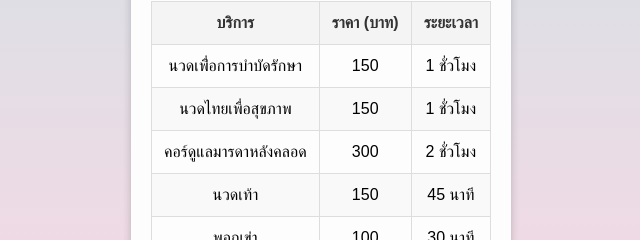
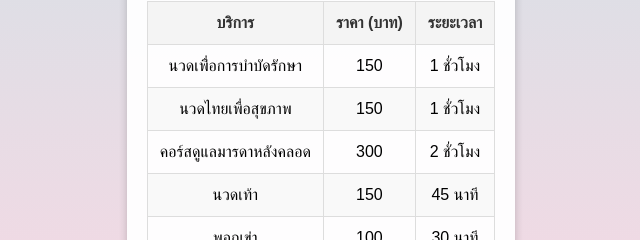
Before and after one commit to PtuBooking/PTUBookinkk, a plain HTML site: page index.html in a window 1280 px wide. Shown: the part 836-1076 px from the top of the page, 319-959 px from the left. Drawn offline with Linux system fonts and the light colour scheme.

Commit message:
Update index.html

```diff
--- a/index.html
+++ b/index.html
@@ -132,7 +132,7 @@
                 <option value="">เลือกวิธีการรักษา</option>
                 <option value="นวดเพื่่อการบำบัดรักษา">นวดเพื่่อการบำบัดรักษา</option>
                 <option value="นวดไทยเพื่อสุขภาพ">นวดไทยเพื่อสุขภาพ</option>
-                <option value="คอร์ดูแลมารดาหลังคลอด">คอร์ดูแลมารดาหลังคลอด</option>
+                <option value="คอร์สดูแลมารดาหลังคลอด">คอร์สดูแลมารดาหลังคลอด</option>
                 <option value="นวดเท้า">นวดเท้า</option>
                 <option value="นวดเข่า">นวดเข่า</option>
                 <option value="พอกตา">พอกตา</option>
@@ -173,7 +173,7 @@
                     <td>1 ชั่วโมง</td>
                 </tr>
                 <tr>
-                    <td>คอร์ดูแลมารดาหลังคลอด</td>
+                    <td>คอร์สดูแลมารดาหลังคลอด</td>
                     <td>300</td>
                     <td>2 ชั่วโมง</td>
                 </tr>
@@ -230,7 +230,7 @@
             const loadingMessage = document.getElementById('loading-message');
             loadingMessage.style.display = 'block';
 
-            const scriptURL = 'https://script.google.com/macros/s/AKfycbwcoNJ-ezj1zhEja1rbMO3YXj46EDiB56Z4RrA5G9gK8mQwZGWTBe79gH7dpsduMfeC/exec';
+            const scriptURL = 'https://script.google.com/macros/s/AKfycbwqhgz-sxN6mhv4whTLjDR1RvUf_VjRMwL47nx-CszEXFeq9L3AyufRFOf635Wh7GEu/exec';
 
             const bookingDetails = new FormData();
             bookingDetails.append('ชื่อ_นามสกุล', fullName);
```
